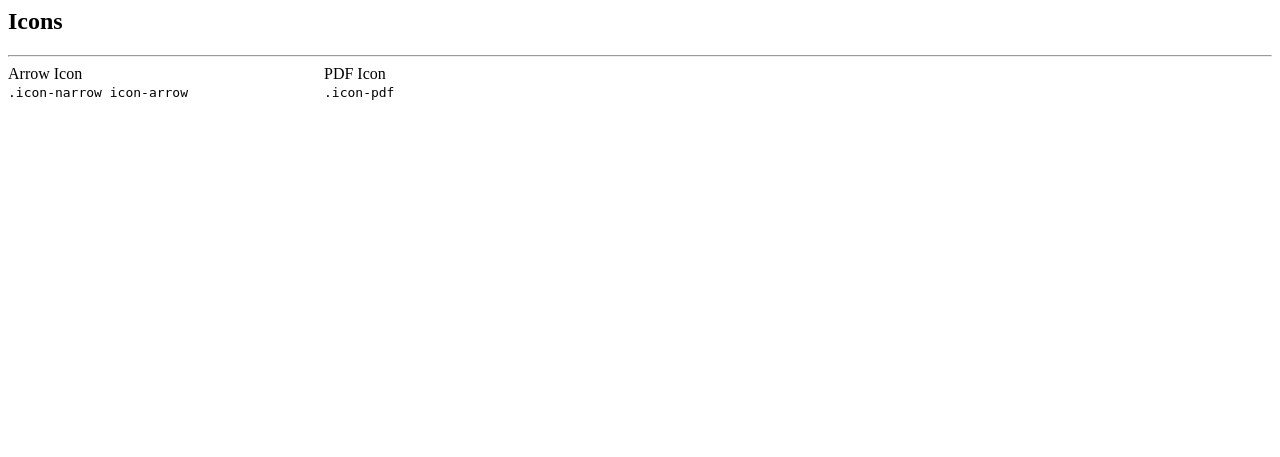
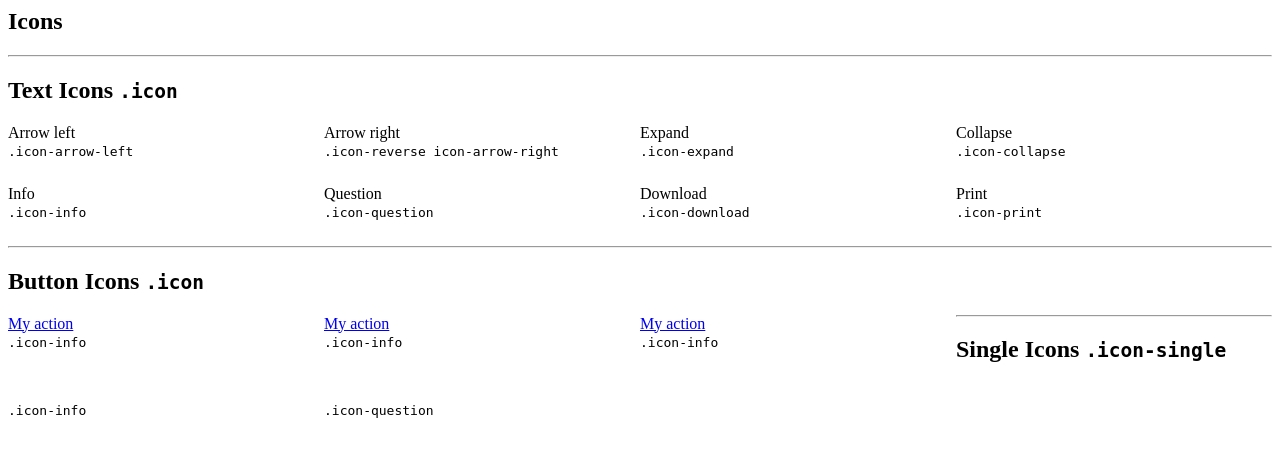
Before and after one commit to what-digital/divio-styleguide, a Django app: template divio_styleguide/templates/divio_styleguide/section_icons.html in a window 1280 px wide. Shown: the top 457 px of the page. Run offline with Django 3.2, Linux system fonts and the light colour scheme; the template is opened without the code that fills it, so the values that code supplies are empty.

Commit message:
added more icons examples for buttons and single items

```diff
--- a/divio_styleguide/templates/divio_styleguide/section_icons.html
+++ b/divio_styleguide/templates/divio_styleguide/section_icons.html
@@ -18,16 +18,76 @@ jQuery(document).ready(function ($) {
 		<h1>Icons</h1>
 		<hr />
 
+		<h2>Text Icons <code>.icon</code></h2>
 		<ul class="iconlist">
 			<li>
-				<span class="icon icon-narrow icon-arrow">Arrow Icon</span><br />
-				<code>.icon-narrow icon-arrow</code>
+				<span class="icon icon-arrow-left">Arrow left</span><br />
+				<code>.icon-arrow-left</code>
 			</li>
 			<li>
-				<span class="icon icon-pdf">PDF Icon</span><br />
-				<code>.icon-pdf</code>
+				<span class="icon icon-reverse icon-arrow-right">Arrow right</span><br />
+				<code>.icon-reverse icon-arrow-right</code>
+			</li>
+			<li>
+				<span class="icon icon-expand">Expand</span><br />
+				<code>.icon-expand</code>
+			</li>
+			<li>
+				<span class="icon icon-collapse">Collapse</span><br />
+				<code>.icon-collapse</code>
+			</li>
+			<li>
+				<span class="icon icon-info">Info</span><br />
+				<code>.icon-info</code>
+			</li>
+			<li>
+				<span class="icon icon-question">Question</span><br />
+				<code>.icon-question</code>
+			</li>
+			<li>
+				<span class="icon icon-download">Download</span><br />
+				<code>.icon-download</code>
+			</li>
+			<li>
+				<span class="icon icon-print">Print</span><br />
+				<code>.icon-print</code>
 			</li>
 		</ul>
+		<div class="clear"></div>
+
+		<hr />
+
+		<h2>Button Icons <code>.icon</code></h2>
+		<ul class="iconlist">
+			<li>
+				<a href="#" class="btn btn-small"><span class="icon icon-info">My action</span></a><br />
+				<code>.icon-info</code>
+			</li>
+			<li>
+				<a href="#" class="btn"><span class="icon icon-info">My action</span></a><br />
+				<code>.icon-info</code>
+			</li>
+			<li>
+				<a href="#" class="btn btn-large"><span class="icon icon-info">My action</span></a><br />
+				<code>.icon-info</code>
+			</li>
+		</ul>
+		<div class="clear"></div>
+
+		<hr />
+
+		<h2>Single Icons <code>.icon-single</code></h2>
+		<ul class="iconlist">
+			<li>
+				<span class="icon-single icon-info"></span><br />
+				<code>.icon-info</code>
+			</li>
+			<li>
+				<span class="icon-single icon-question"></span><br />
+				<code>.icon-question</code>
+			</li>
+		</ul>
+		<div class="clear"></div>
 	</div>
 	<div class="clear"></div>
 </section>
```
